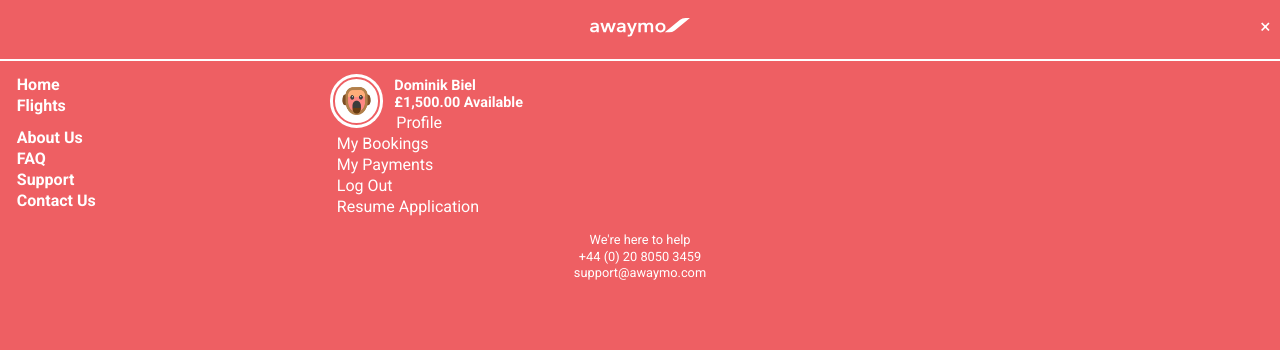
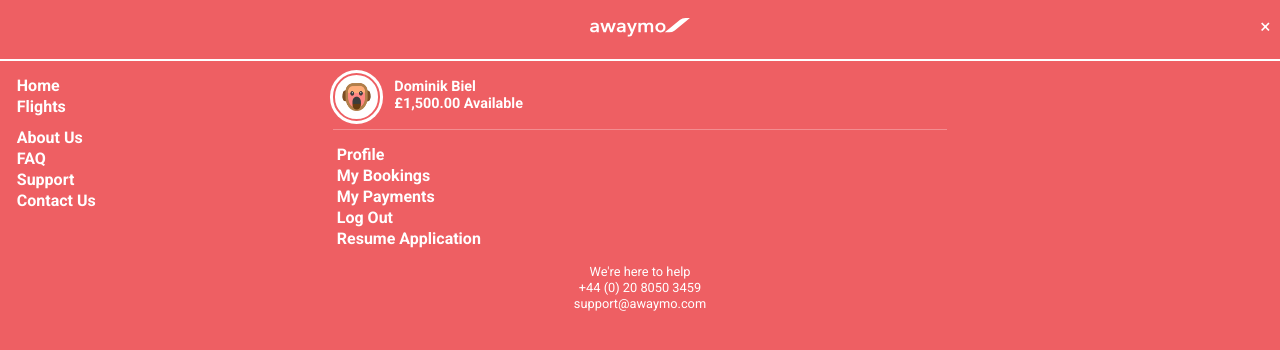
Before and after one commit to ldrobnik/react-animated-menu, a React (Create React App) app: page / in a window 1280 px wide. Both pictures are taken after a click on the button "MENU". Shown: the top 350 px of the page. Built offline with nearby package versions, Linux system fonts and the light colour scheme.

Commit message:
Style main links in Desktop Menu

```diff
--- a/src/components/Menus/DesktopMenu/DesktopMenu.js
+++ b/src/components/Menus/DesktopMenu/DesktopMenu.js
@@ -119,9 +119,20 @@ const UserAvatar = styled.img`
 `;
 
 const UserDetails = styled.div`
+    padding-top: 0.3em;
+    padding-bottom: 1.2em;
     p {
     margin: 0;
     }
+`;
+
+// Styles for container of main menu links
+
+const MainLinks = styled.div`
+  font-weight: bold;
+  clear: left;
+  padding-top: 0.8em;
+  border-top: solid 1px ${props => props.theme.lightMainColor};
 `;
 
 // Link styles
@@ -271,6 +282,7 @@ function DesktopMenu(props) {
                             <p>&pound;{balanceInfo}</p>
                         </UserDetails>
                     </UserData>
+                    <MainLinks>
                         {mainLinks.map((link) => (
                             <LinkContainer
                                 key={link.name}
@@ -281,8 +293,9 @@ function DesktopMenu(props) {
                                 </MenuLink>
                             </LinkContainer>
                         ))}
+                    </MainLinks>
                 </MainMenu>
-                <Margin />
+                <Margin/>
             </MenuContent>
             <HelpPanel>
                 <p>We're here to help</p>
```
Lines whose indentation alone changed are shown as unchanged.
